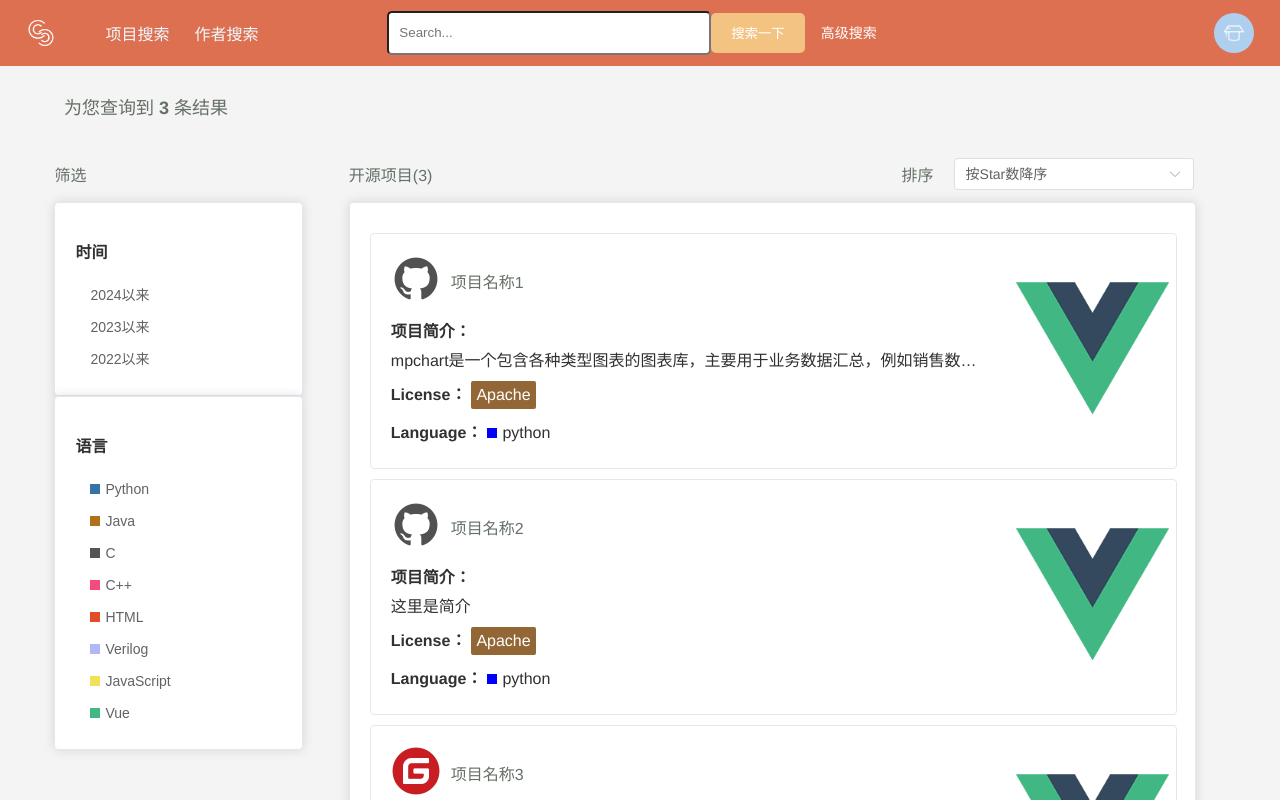
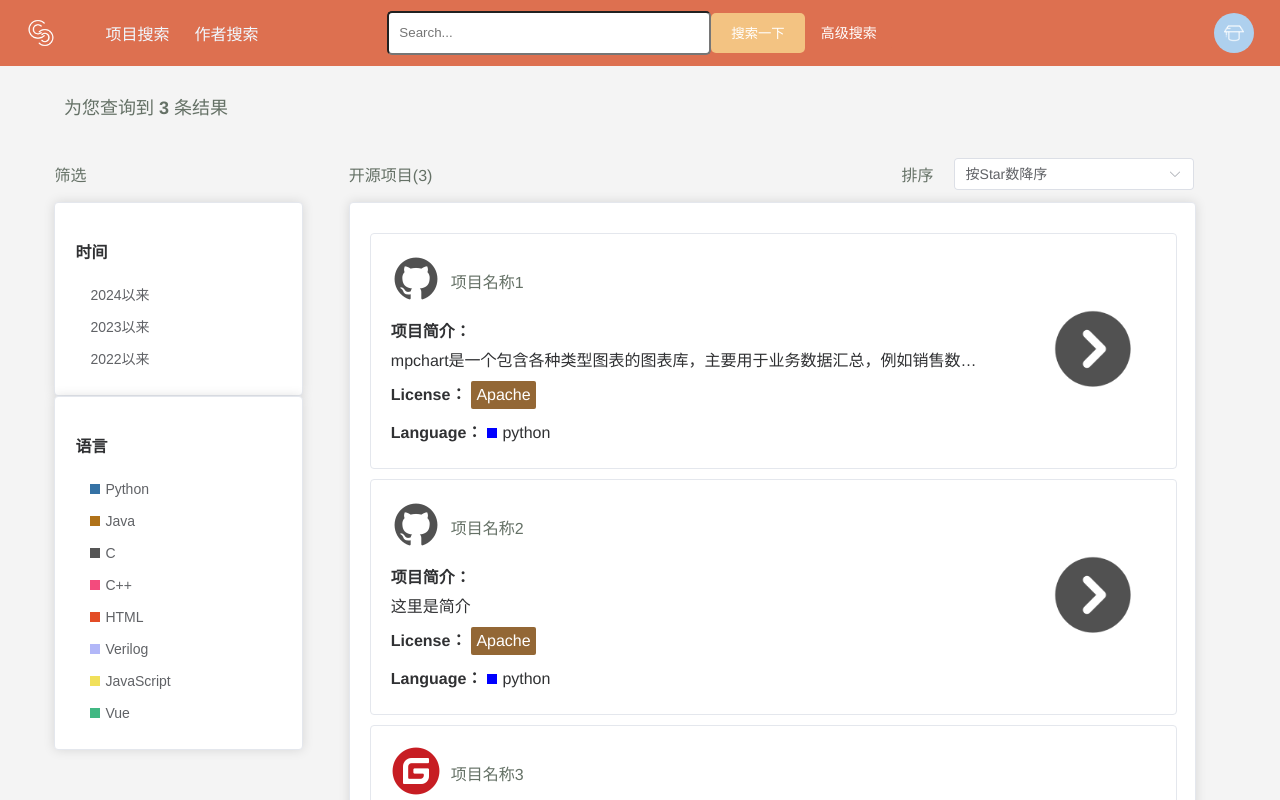
Before and after one commit to Keith1276/openSourceProject, a Vue app: page /search in a window 1280 px wide. Shown: the top 800 px of the page. Built offline with nearby package versions, Linux system fonts and the light colour scheme; what vue3typed would draw is missing.

Commit message:
加接口

```diff
--- a/src/page/search/index.vue
+++ b/src/page/search/index.vue
@@ -97,7 +97,7 @@
               </div>
               <div class="paper-image">
                 <a :href="paper.link" target="_blank" rel="noopener noreferrer">
-                  <img src="@/asset/logo.png" alt="Project Logo">
+                  <img src="@/asset/search/跳转.png" alt="Project Logo">
                 </a>
               </div>
             </div>
@@ -128,6 +128,7 @@ import { setNav } from "@/nav/set";
 import { ElMessageBox, ElMessage } from 'element-plus'
 import { defineComponent, defineEmits } from 'vue';
 import { color } from "echarts";
+import { searchRepos } from "@/api/searchRepos";
 export default defineComponent({
   methods:{
     getCitationIcon(paper) {
@@ -235,9 +236,38 @@ export default defineComponent({
       language.value=val.language;
       content.value=val.content;
       console.log(sort.value);
+      let param={
+        license:license.value,
+        language:language.value,
+        content:content.value
+      }
+      clickEvent(param);
       // TODO: 在这里发请求，把值赋给projects
 
     }
+    const clickEvent = async (val: { license: string[]; language: string[]; content: string }) => {
+      try {
+        const data = {
+          name: content.value,
+          in: 'name', // 根据需要调整
+          repo: '', // 根据需要调整
+          user: '', // 根据需要调整
+          org: '', // 根据需要调整
+          followers: '', // 根据需要调整
+          fork: '', // 根据需要调整
+          stars: '', // 根据需要调整
+          language: language.value[0],
+          license: license.value.join(','), // 如果GitHub API需要以逗号分隔的字符串
+          sort: sort.value,
+        };
+
+        const results = await searchRepos(data);
+        console.log(results);
+      } catch (error) {
+        console.error('请求失败:', error);
+      }
+    };
+
     const toggleCitation = (paper): void => {
       paper.citationClicked = !paper.citationClicked;
       console.log(paper.citationClicked)
@@ -575,18 +605,19 @@ export default defineComponent({
 }
 
 .paper-content {
-  flex: 0 0 80%; /* 左边占比80% */
+  flex: 0 0 70%; /* 左边占比80% */
 }
 
 .paper-image {
   display: flex;
-  justify-content: center;
+  justify-content: left;
   align-items: center;
   flex: 0 0 20%;
+  padding-right: 20px;
 }
 
 .paper-image img {
-  max-width: 100%;
+  max-width: 50%;
   height: auto;
 }
 .paper-header {
```
Also changed, not shown: src/asset/search/跳转.png (added).
